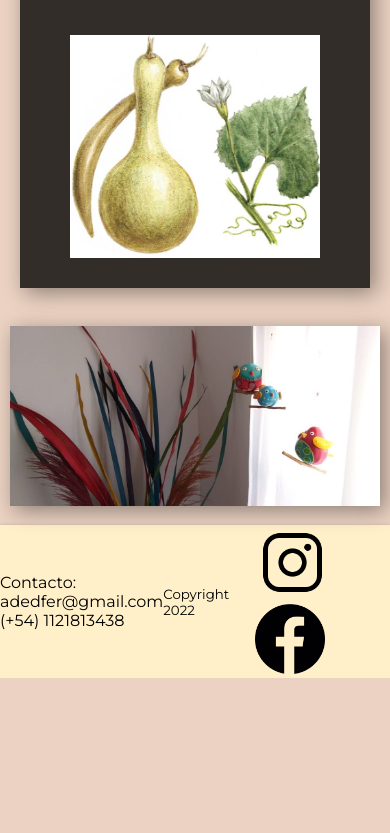
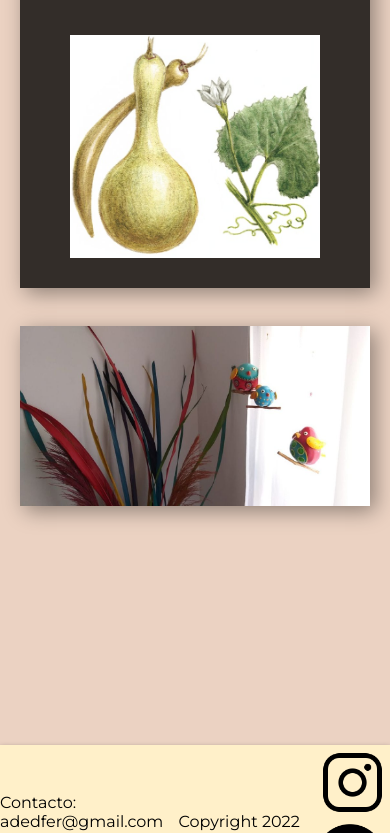
Before and after one commit to FerminAded2/comision-36910, a plain HTML site: page index.html in a window 390 px wide. Shown: the part 1167-2000 px from the top of the page. Before the commit the page ends 1845 px from the top, so only its background shows below. Drawn offline with Linux system fonts and the light colour scheme.

Commit message:
segunda entrega proyecto final (full responsive sin scroll horizontal y mas animacion en tarjetas de productos)

```diff
--- a/css/estilos.css
+++ b/css/estilos.css
@@ -127,6 +127,9 @@ footer {
     }
 }
 
+.titulo {
+    text-shadow: 5px 2px 5px rgba(0, 0, 0, 0.4);
+}
 
 
 .flexFlechaMain {
@@ -142,6 +145,7 @@ footer {
     justify-content: center;
 }
 .gridContainer3 img {
+
     box-shadow: 5px 5px 20px 0 rgb(0 0 0 / 40%);
 }
 
@@ -296,8 +300,13 @@ input, textarea {
 
 }
 
-@media screen and (max-width: 420px){
+@media screen and (max-width: 838px){
 
+    .flexRedes{
+        display: flex;
+        justify-content: flex-end;
+        flex-direction: column;
+    }
 
     .flexMain {
         width: auto;
@@ -391,7 +400,7 @@ input, textarea {
 
     .copyr {
         display: block;
-        font-size:smaller;
+        font-size:large;
     }
 
     .copyd {
@@ -427,11 +436,45 @@ input, textarea {
         color: #dcb37b;
     }
 
-    .gridContainer3 {
+    .gridContainer3 img {
         display: flex;
         justify-content: center;
-        width: 100%;
-        height: 180px;
-        margin-right: 10px;
+        width: 500px;
+        height: 250px;
     }
 }
+
+@media screen and (max-width: 516px){
+    .gridContainer3 img {
+        display: flex;
+        justify-content: center;
+        width: 400px;
+        height: 200px;
+    }
+    .flexRedes{
+        display: flex;
+        justify-content: flex-end;
+        flex-direction: column;
+    }
+}
+
+@media screen and (max-width: 416px){
+    .gridContainer3 img {
+        display: flex;
+        justify-content: center;
+        width: 350px;
+        height: 180px;
+    }
+
+    .flexRedes{
+        display: flex;
+        justify-content: flex-end;
+        flex-direction: column;
+    }
+
+    .copyr {
+        display: block;
+        font-size:medium;
+    }
+
+}
--- a/index.html
+++ b/index.html
@@ -10,6 +10,10 @@
     <link href="https://fonts.googleapis.com/css2?family=Montserrat:ital,wght@0,400;0,600;1,300;1,400&display=swap" rel="stylesheet">
     <link rel="stylesheet" href="css/estilos.css">
     <script src="https://kit.fontawesome.com/9887a00535.js" crossorigin="anonymous"></script>
+
+    <!--BOOSTRAP-->
+
+
 </head>
 <body>
     <header>
@@ -69,7 +73,7 @@
         <br>
         <br>
         <div class="gridContainer3">
-            <img src="imagenes/nuevobanner.jpg" alt="" >
+            <img   src="imagenes/nuevobanner.jpg" alt="" width="900px">
         </div>
         <br>
     </main>
```
Also changed, not shown: pages/Pajaritos.html (+6 -6 lines), pages/Peces.html (+6 -6 lines), pages/productos.html (+12 -12 lines).
